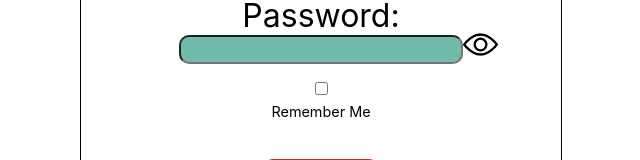
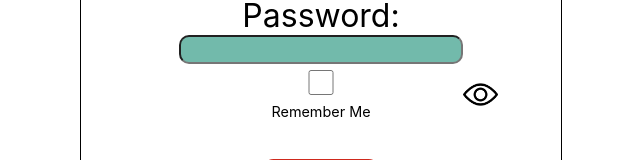
Before and after one commit to KoussayDhifi/Meddit, a React (Create React App) app: page /login in a window 1280 px wide. Shown: the part 133-293 px from the top of the page, without its empty margins (319-959 px from the left). Built offline with nearby package versions, Linux system fonts and the light colour scheme.

Commit message:
Add password seeing on login page

```diff
--- a/src/Components/Authentication/login.css
+++ b/src/Components/Authentication/login.css
@@ -20,7 +20,7 @@ form
 {
   font-size: 200%;
 }
-.Login form input[type="email"]
+.Login form input
 {
   height: 25px;
   width: 280px;
@@ -30,17 +30,9 @@ form
   color:#FFFF;
 }
 
-.Login form input[type="password"]
-{
-  height: 25px;
-  width: 280px;
-  font-size: 125%;
-  border-radius: 10px;
-  background-color: #72baab;
-  color:#FFFF;
-}
 
-.Login form input[type="submit"]
+
+.Login form button
 {
   width:120px;
   height: 25px;
@@ -50,7 +42,7 @@ form
   border-color: #cf291d;
 }
 
-.Login form input[type="submit"]:hover
+.Login form button:hover
 {
   animation-name: login;
   animation-duration: 1s;
--- a/src/Components/Authentication/login.js
+++ b/src/Components/Authentication/login.js
@@ -7,7 +7,9 @@ const Login = () => {
     //States
     const [EmailField,setEmailField] = useState('')
     const [PasswordField,setPasswordField] = useState('')
-
+    const [seePassword,setSeePassword] = useState(false)
+    const [passwordType,setPasswordType] = useState('password')
+    const [eyeSrc,setEyeSrc] = useState('/eye/view.png')
 
     //Functions for handling
 
@@ -18,6 +20,21 @@ const Login = () => {
     const handlePasswordField = (e) => {
       setPasswordField(e.target.value);
     }
+
+    const handlePasswordSee = () => {
+      if (seePassword)
+      {
+        setSeePassword(false)
+        setPasswordType('password')
+        setEyeSrc('/eye/view.png')
+      }else if (seePassword == false)
+      {
+        setSeePassword(true)
+        setPasswordType('text')
+        setEyeSrc('/eye/visibility.png')
+      }
+    }
+
       return (
         <div className="Login">
           <form>
@@ -28,10 +45,10 @@ const Login = () => {
             <label for="email">Email:</label><br/>
             <input type="email" id="email" className="email" required value={EmailField} onChange={handleEmailField}/><br/>
             <label for="password">Password:</label><br/>
-            <input type="password" id="password" className="password" required value={PasswordField} onChange={handlePasswordField}/><img src="/eye/view.png" className="eye"/><br/>
+            <input type={passwordType} id="password" className="password" required value={PasswordField} onChange={handlePasswordField}/><img src={eyeSrc} className="eye" onClick = {handlePasswordSee}/><br/>
             <input type="checkbox" id="remember" className="remember"/><label class="rememberlabel" for="remember"><p>Remember Me</p></label>
             <br/>
-            <input type="submit" value="Login!"/>
+            <button type="submit">Login!</button>
           </form>
         </div>
       )
--- a/src/Components/Registeration/register.css
+++ b/src/Components/Registeration/register.css
@@ -4,6 +4,12 @@
   display: flex;
   justify-content: center;
 
+}
+
+
+.eye
+{
+  top:210px;
 }
 
 .Register form
--- a/src/Components/Registeration/register.js
+++ b/src/Components/Registeration/register.js
@@ -61,7 +61,7 @@ const Register = () => {
         <label for="email">Email:</label><br/>
         <input type="email" id="email" className="email" placeHolder="Email" value={emailField} onChange={handleEmailChange}/><br/>
         <label for="p1">Passowrd:</label><br/>
-        <input type="password" id="p1" className="p1" placeHolder="Password" value={passwordField} onChange={handlePasswordField}/><br/>
+        <input type="password" id="p1" className="p1" placeHolder="Password" value={passwordField} onChange={handlePasswordField}/><img src='/eye/view.png' className="eye"/><br/>
         <label for="p2">Confirm Password:</label><br/>
         <input type="password" id="p2" className="p2" placeHolder="Confirm Password" value={conPasswordField} onChange={handleConPasswordField}/><br/>
         <label for="date">Date of birth:</label><br/>
```
